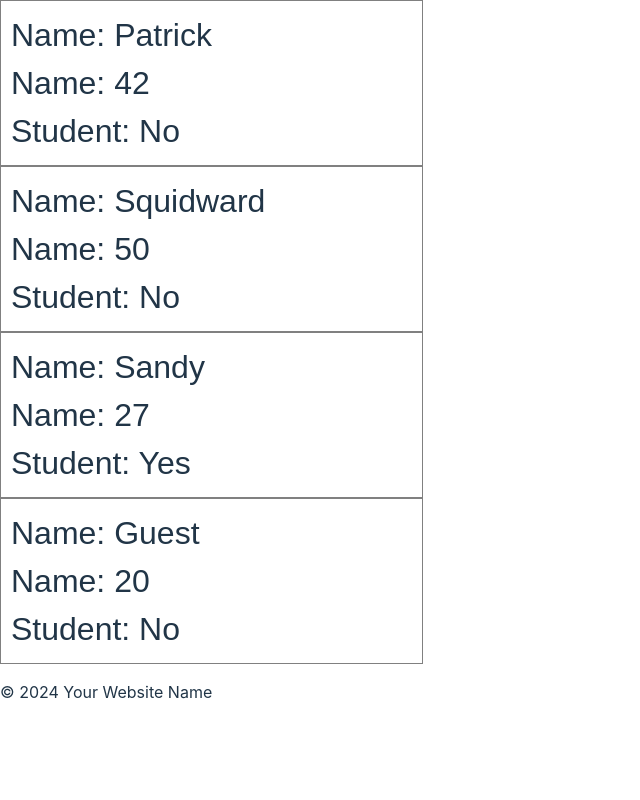
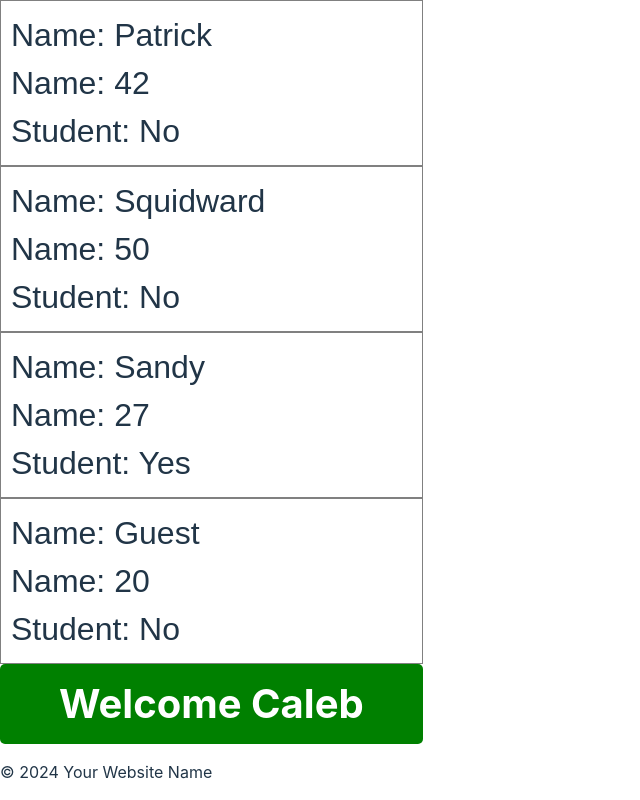
Before and after one commit to CalebRdgz/react-course, a React (Vite) app in the folder my-react-app/: page / in a window 1280 px wide. Shown: the part 833-1633 px from the top of the page, without its empty margins (0-640 px from the left). Before the commit the page ends 1553 px from the top, so only its background shows below. Built offline with nearby package versions, Linux system fonts and the light colour scheme.

Commit message:
Conditional Rendering

```diff
--- a/my-react-app/src/App.tsx
+++ b/my-react-app/src/App.tsx
@@ -4,6 +4,7 @@ import Food from "./Food.tsx";
 import Card from "./Card.tsx";
 import Button from "./Button.tsx";
 import Student from "./Student.tsx";
+import UserGreeting from "./UserGreeting.tsx";
 
 function App() {
   return (
@@ -17,6 +18,7 @@ function App() {
       <Student name="Squidward" age={50} isStudent={false} />
       <Student name="Sandy" age={27} isStudent={true} />
       <Student />
+      <UserGreeting isLoggedIn={true} username="Caleb" />
       <Footer />
     </>
   );
--- /dev/null
+++ b/my-react-app/src/UserGreeting.tsx
@@ -0,0 +1,18 @@
+interface UserProps {
+  isLoggedIn: boolean;
+  username: string;
+}
+
+const UserGreeting: React.FC<UserProps> = (props) => {
+  const welcomeMessage = (
+    <h2 className="welcome-message">Welcome {props.username}</h2>
+  );
+
+  const loginPrompt = (
+    <h2 className="login-prompt">Please log in to continue</h2>
+  );
+
+  return props.isLoggedIn ? welcomeMessage : loginPrompt;
+};
+
+export default UserGreeting;
--- a/my-react-app/src/index.css
+++ b/my-react-app/src/index.css
@@ -114,3 +114,23 @@ button:focus-visible {
 .student p {
   margin: 0;
 }
+
+.welcome-message{
+  font-size: 2.5em;
+  background-color: green;
+  color: white;
+  padding: 10px;
+  border-radius: 5px;
+  margin: 0;
+  text-align: center;
+}
+
+.login-prompt{
+  font-size: 2.5em;
+  background-color: red;
+  color: white;
+  padding: 10px;
+  border-radius: 5px;
+  margin: 0;
+  text-align: center;
+}
```
Also changed, not shown: my-react-app/src/UserGreeting.jsx (deleted).
